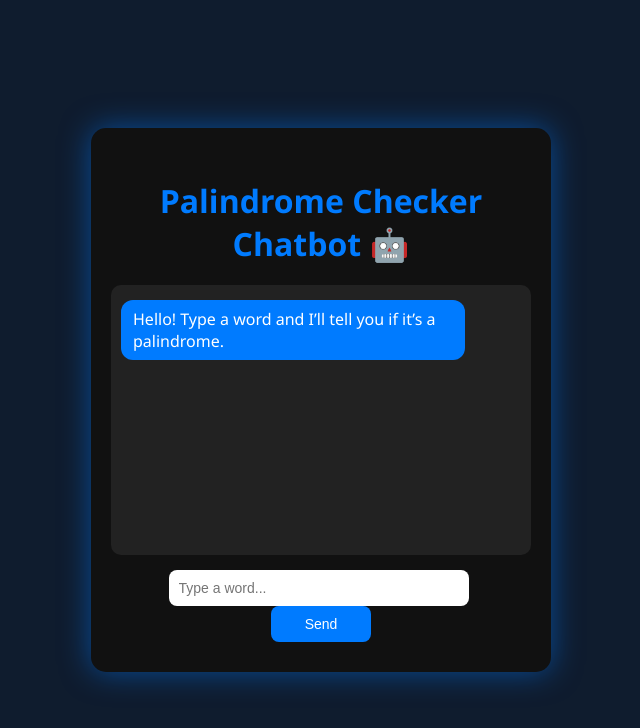
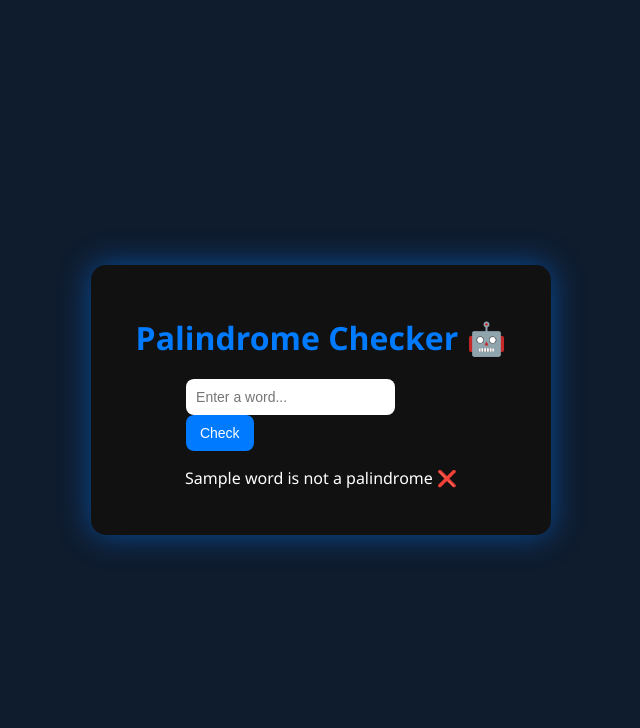
Before and after one commit to Niroj-cpu/Palindrome-Checker, a Python web app: template templates/index.html in a window 1280 px wide. Shown: the top 728 px of the page, without its empty margins (319-959 px from the left). Run offline with Jinja, Linux system fonts and the light colour scheme; the template is opened without the code that fills it: most values are stand-ins (such as "Sample title", 1, 10 or a date in 2020).

Commit message:
Update index.html

```diff
--- a/templates/index.html
+++ b/templates/index.html
@@ -2,21 +2,25 @@
 <html lang="en">
 <head>
     <meta charset="UTF-8">
-    <title>Palindrome Chatbot</title>
-    <link rel="stylesheet" href="style.css">
+    <title>Palindrome Checker</title>
+    <link rel="stylesheet" href="{{ url_for('static', filename='style.css') }}">
 </head>
 <body>
 <div class="container">
-    <h1>Palindrome Checker Chatbot 🤖</h1>
+    <h1>Palindrome Checker 🤖</h1>
 
-    <div class="chatbox" id="chatbox">
-        <div class="bot-message">Hello! Type a word and I’ll tell you if it’s a palindrome.</div>
-    </div>
+    <form method="POST">
+        <input type="text" name="word" placeholder="Enter a word..." required>
+        <button type="submit">Check</button>
+    </form>
 
-    <input type="text" id="user-input" placeholder="Type a word..." />
-    <button onclick="checkPalindrome()">Send</button>
+    {% if result is not none %}
+        {% if result %}
+            <p class="success">{{ word }} is a palindrome ✅</p>
+        {% else %}
+            <p class="error">{{ word }} is not a palindrome ❌</p>
+        {% endif %}
+    {% endif %}
 </div>
-
-<script src="script.js"></script>
 </body>
 </html>
```
